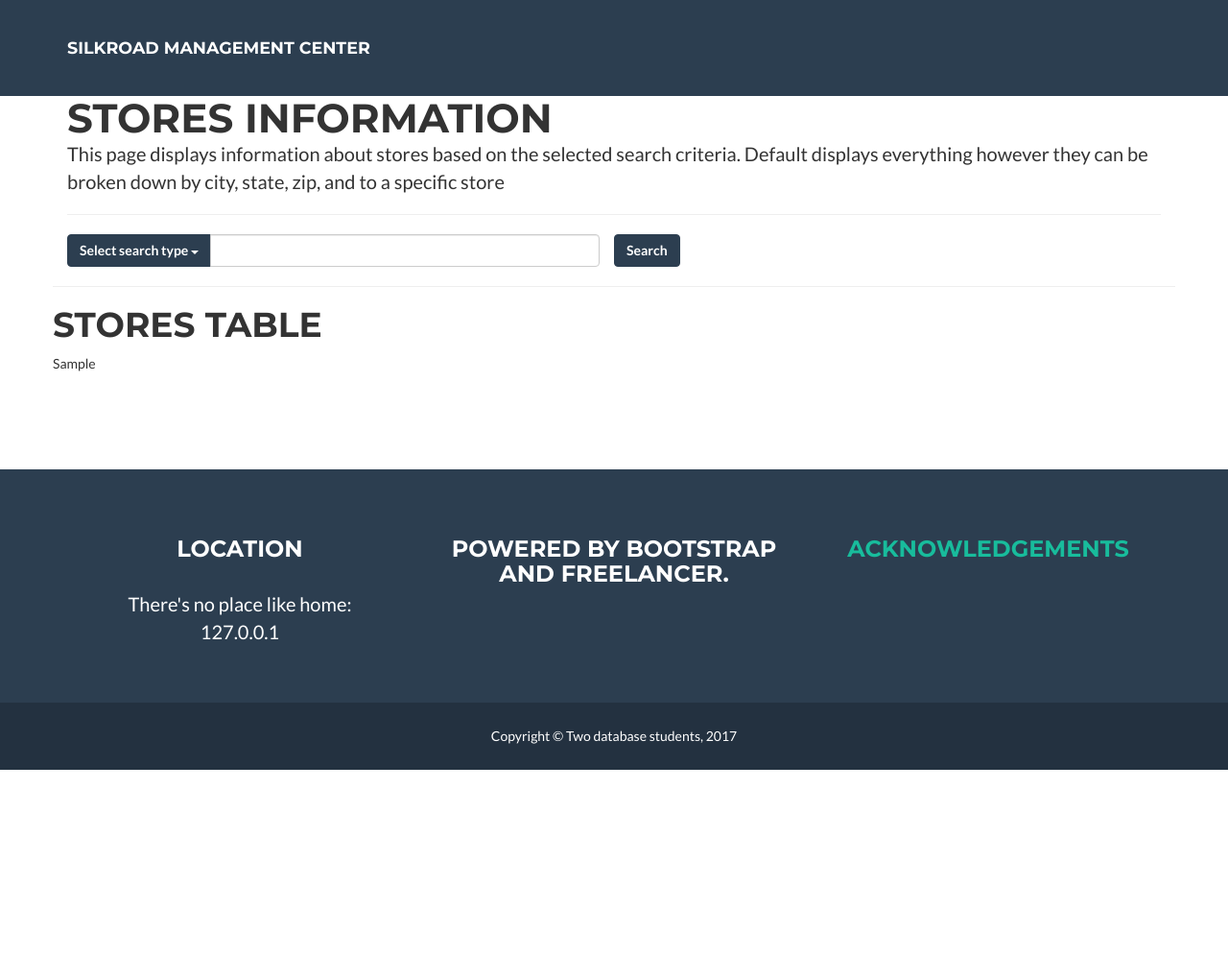
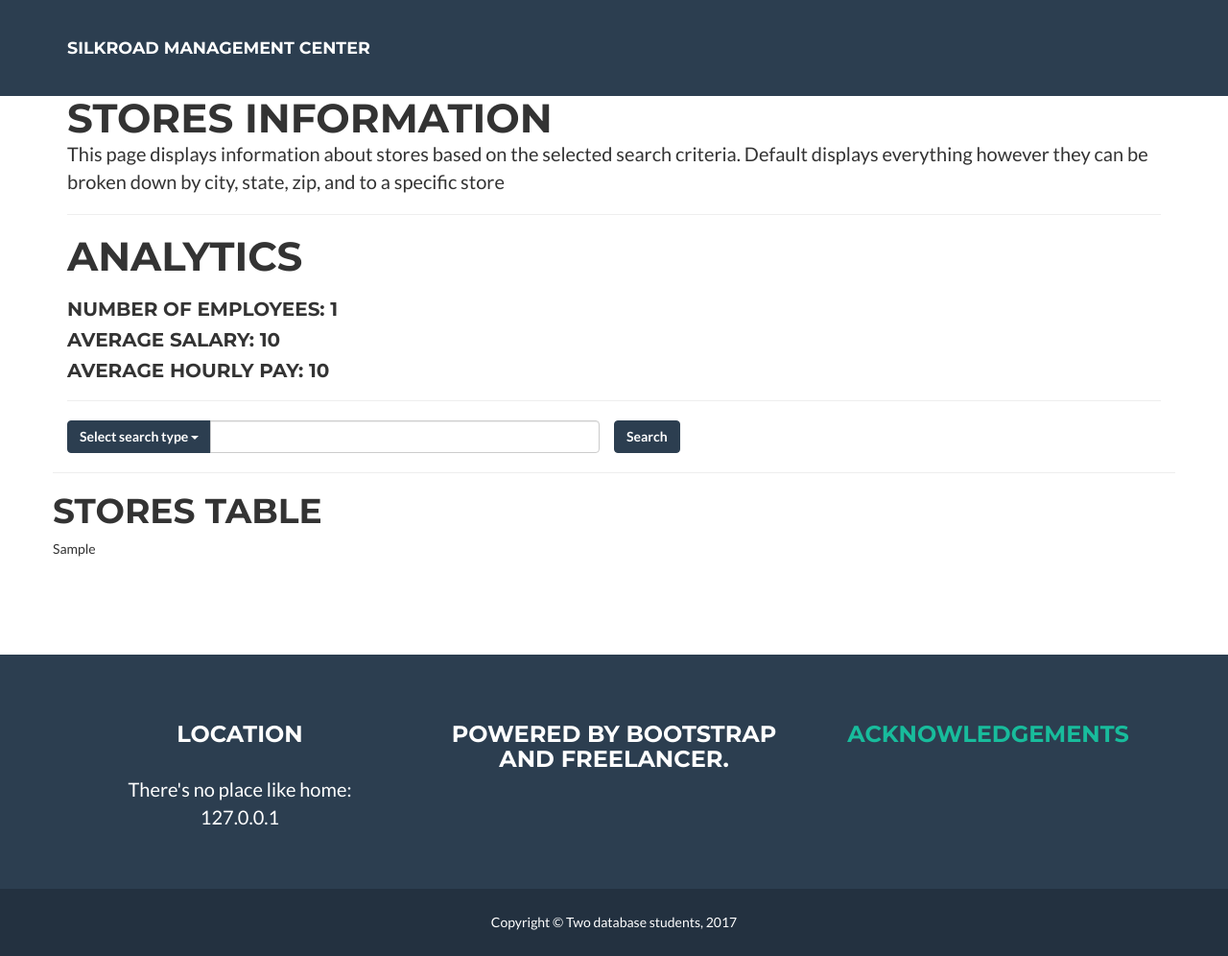
Before and after one commit to 0x8/DatabaseDesign, a Flask app: template templates/stores.html in a window 1280 px wide. Shown: the whole page at 96% size. Before the commit the page ends 802 px from the top, so only its background shows below. Run offline with Flask 2, Linux system fonts and the light colour scheme; the template is opened without the code that fills it: most values are stand-ins (such as "Sample title", 1, 10 or a date in 2020); some libraries are stand-ins or nearby versions.

Commit message:
Added some metrics and updated the formatting

```diff
--- a/templates/stores.html
+++ b/templates/stores.html
@@ -11,6 +11,19 @@ Silkroad Store Management
 		<p> This page displays information about stores based on the selected
 			search criteria. Default displays everything however they can be
 			broken down by city, state, zip, and to a specific store
+		</p>
+
+		<hr></hr>
+
+		<h2> Analytics </h2>
+		<h3>
+			<p><strong>Number of Employees: </strong> {{ numEmps }}</p>
+
+			<!-- These two change based on search criteria -->
+			<p><strong>Average Salary: </strong> {{ avg_sal }}</p>
+			<p><strong>Average Hourly Pay: </strong> {{ avg_hrly }}</p>
+		</h3>
+
 		<hr></hr>
 
 		<!-- Search menu and input field -->
```
Lines whose indentation alone changed are shown as unchanged.
